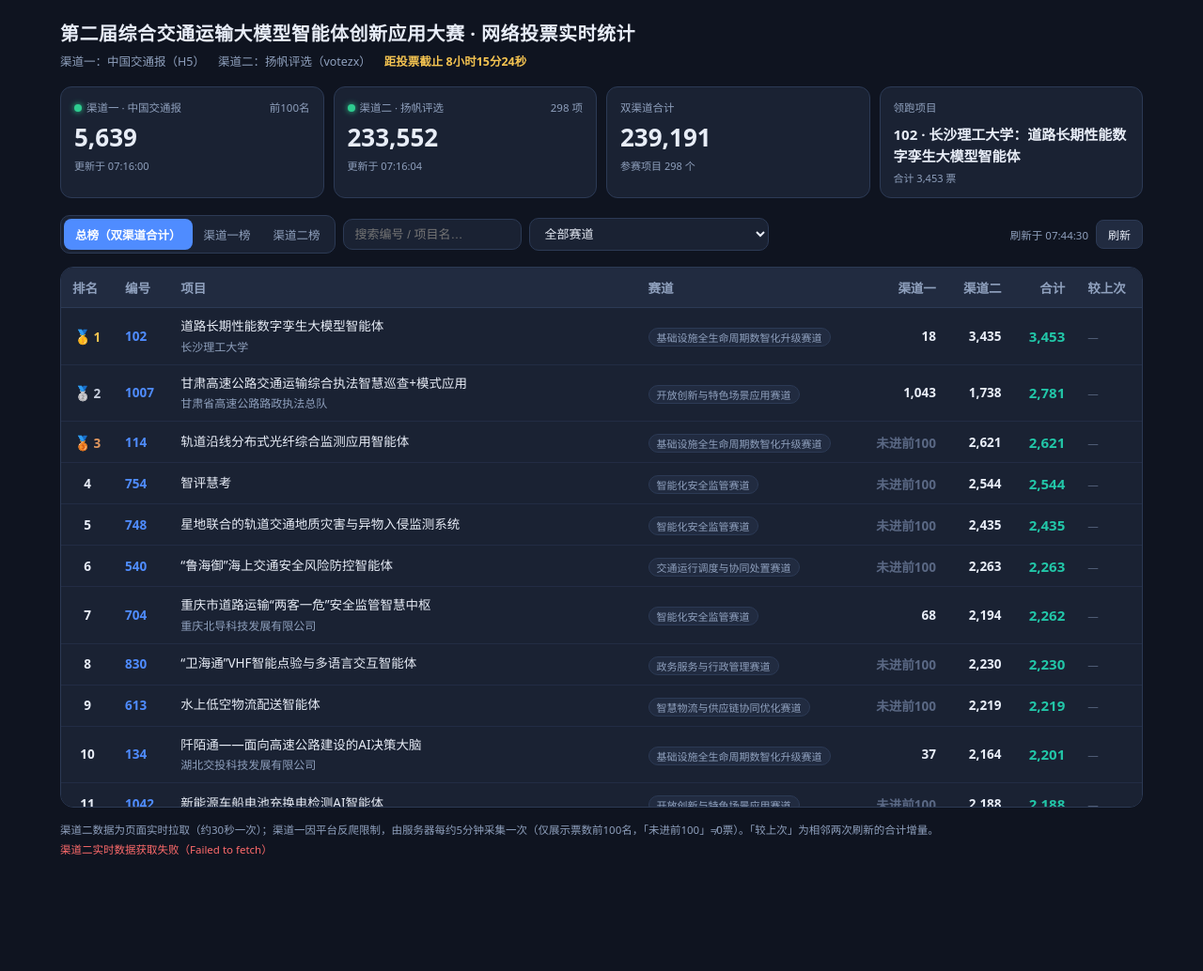
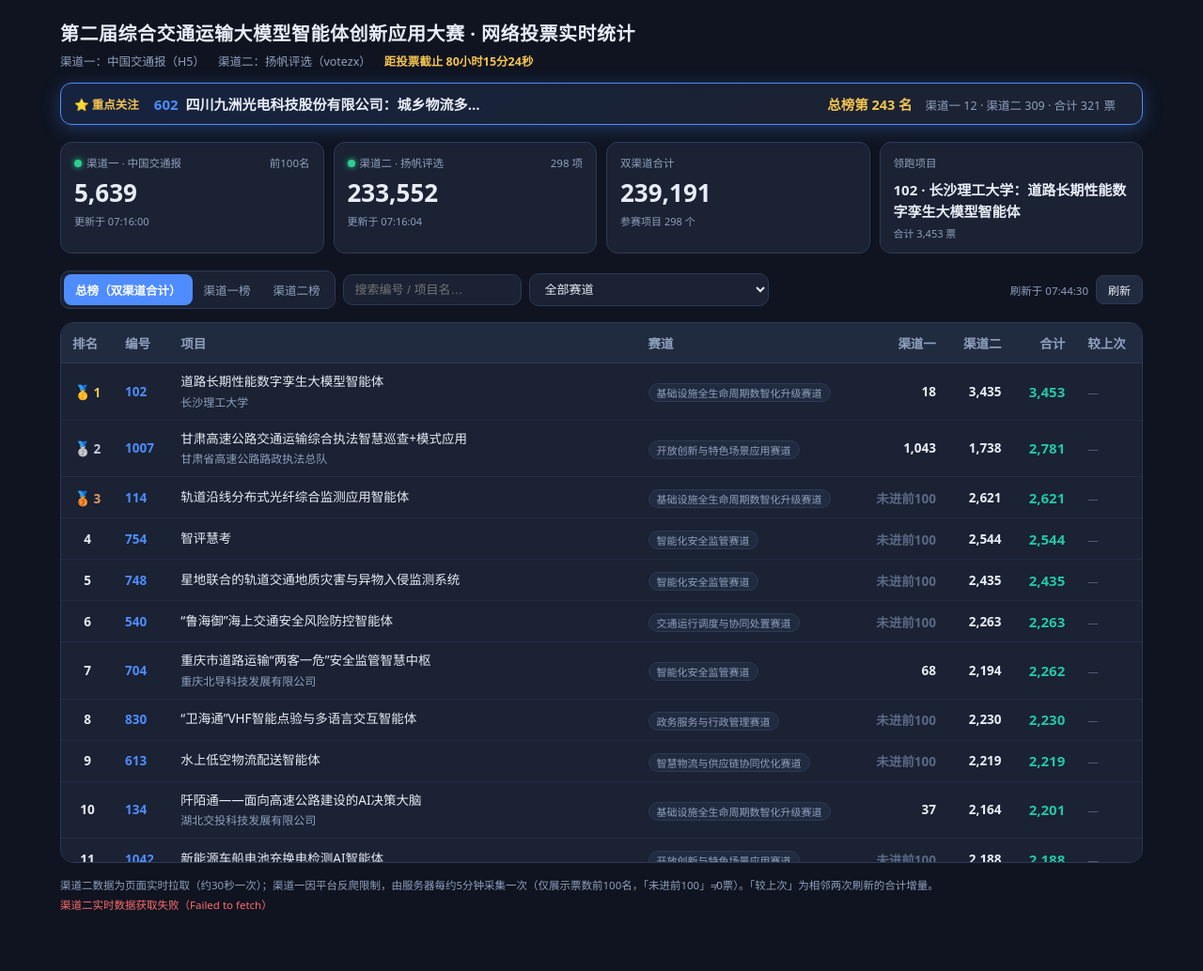
Before and after one commit to whiyteaa/vote-board, a website: page docs/index.html in a window 1280 px wide. Shown: the whole page at 94% size. Before the commit the page ends 975 px from the top, so only its background shows below. Drawn offline with Linux system fonts and the light colour scheme; no server answers.

Commit message:
update docs/index.html

```diff
--- a/docs/index.html
+++ b/docs/index.html
@@ -18,6 +18,14 @@
   header .sub { color: var(--muted); font-size: 12.5px; margin-top: 6px; display: flex; flex-wrap: wrap; gap: 10px 14px; align-items: center; }
   .countdown { color: var(--gold); font-weight: 600; }
   .banner { display: none; background: #3a2b16; border: 1px solid #6b5320; color: var(--gold); border-radius: 10px; padding: 10px 14px; font-size: 13px; margin-top: 12px; }
+  .focus { position: sticky; top: 6px; z-index: 10; background: linear-gradient(135deg, #16233f 0%, #1a2233 70%); border: 1.5px solid var(--accent); box-shadow: 0 4px 20px rgba(79, 140, 255, .3); border-radius: 12px; padding: 11px 14px; margin-top: 14px; display: flex; flex-wrap: wrap; gap: 6px 16px; align-items: center; }
+  .focus-label { color: var(--gold); font-size: 12.5px; font-weight: 700; white-space: nowrap; }
+  .focus-main { font-size: 15px; font-weight: 700; display: flex; gap: 8px; align-items: center; min-width: 0; }
+  .focus-main .no { color: var(--accent); }
+  .focus-main #fTitle { overflow: hidden; text-overflow: ellipsis; white-space: nowrap; max-width: 320px; }
+  .focus-stats { display: flex; flex-wrap: wrap; gap: 4px 14px; align-items: baseline; color: var(--muted); font-size: 12.5px; margin-left: auto; }
+  .focus-rank { color: var(--gold); font-weight: 700; font-size: 14.5px; }
+  .focus-delta { color: var(--up); font-weight: 700; }
   .cards { display: grid; grid-template-columns: repeat(auto-fit, minmax(150px, 1fr)); gap: 10px; margin: 18px 0; }
   .card { background: var(--card); border: 1px solid var(--line); border-radius: 12px; padding: 13px 14px; }
   .card .name { color: var(--muted); font-size: 11.5px; display: flex; justify-content: space-between; align-items: center; gap: 6px; }
@@ -79,6 +87,16 @@
     <div class="banner" id="banner"></div>
   </header>
 
+  <div class="focus" id="focus">
+    <div class="focus-label">⭐ 重点关注</div>
+    <div class="focus-main"><span class="no">602</span><span id="fTitle">…</span></div>
+    <div class="focus-stats">
+      <span class="focus-rank" id="fRank">加载中</span>
+      <span id="fVotes">渠道一 — · 渠道二 — · 合计 —</span>
+      <span class="focus-delta" id="fDelta"></span>
+    </div>
+  </div>
+
   <div class="cards">
     <div class="card">
       <div class="name"><span><i class="dot init" id="d1"></i>渠道一 · 中国交通报</span><span id="s1"></span></div>
@@ -136,10 +154,11 @@
 </div>
 
 <script>
-const END_VOTE = new Date('2026-10-15T23:59:59+08:00').getTime();
+const END_VOTE = new Date('2026-10-18T23:59:59+08:00').getTime();
 const END_HOST = new Date('2026-10-19T00:00:00+08:00').getTime();
 const LS_KEY = 'voteBoardPrevV1';
 const MEDALS = ['🥇', '🥈', '🥉'];
+const FOCUS_NO = '602'; // 重点关注项目编号
 
 let ch1 = { items: [], updatedAt: null, error: null };   // 来自 data.json
 let ch2 = { items: [], updatedAt: null, totalVotes: null, error: null }; // 实时拉取
@@ -210,6 +229,16 @@ let LAST_ROWS = null;
 function render() {
   const setDot = (id, st) => { document.getElementById(id).className = 'dot ' + (st || 'init'); };
   const c1ok = ch1.items.length > 0, c2ok = ch2.items.length > 0;
+  const rows0 = buildRows();
+  // 重点关注卡片（置顶吸顶）
+  const f = rows0.find(r => r.no === FOCUS_NO);
+  if (f) {
+    document.getElementById('fTitle').textContent = f.title;
+    document.getElementById('fRank').textContent = `总榜第 ${f.rank} 名`;
+    document.getElementById('fVotes').textContent =
+      `渠道一 ${f.ch1 == null ? '未进前100' : fmtN(f.ch1)} · 渠道二 ${f.ch2 == null ? '—' : fmtN(f.ch2)} · 合计 ${fmtN(f.total)} 票`;
+    document.getElementById('fDelta').textContent = f.delta > 0 ? `▲ ${f.delta}` : '';
+  }
   setDot('d1', c1ok ? 'ok' : (ch1.error ? 'err' : 'init'));
   setDot('d2', c2ok ? 'ok' : (ch2.error ? 'err' : 'init'));
   document.getElementById('s1').textContent = c1ok ? '前100名' : (ch1.error ? '暂不可用' : '加载中');
```
